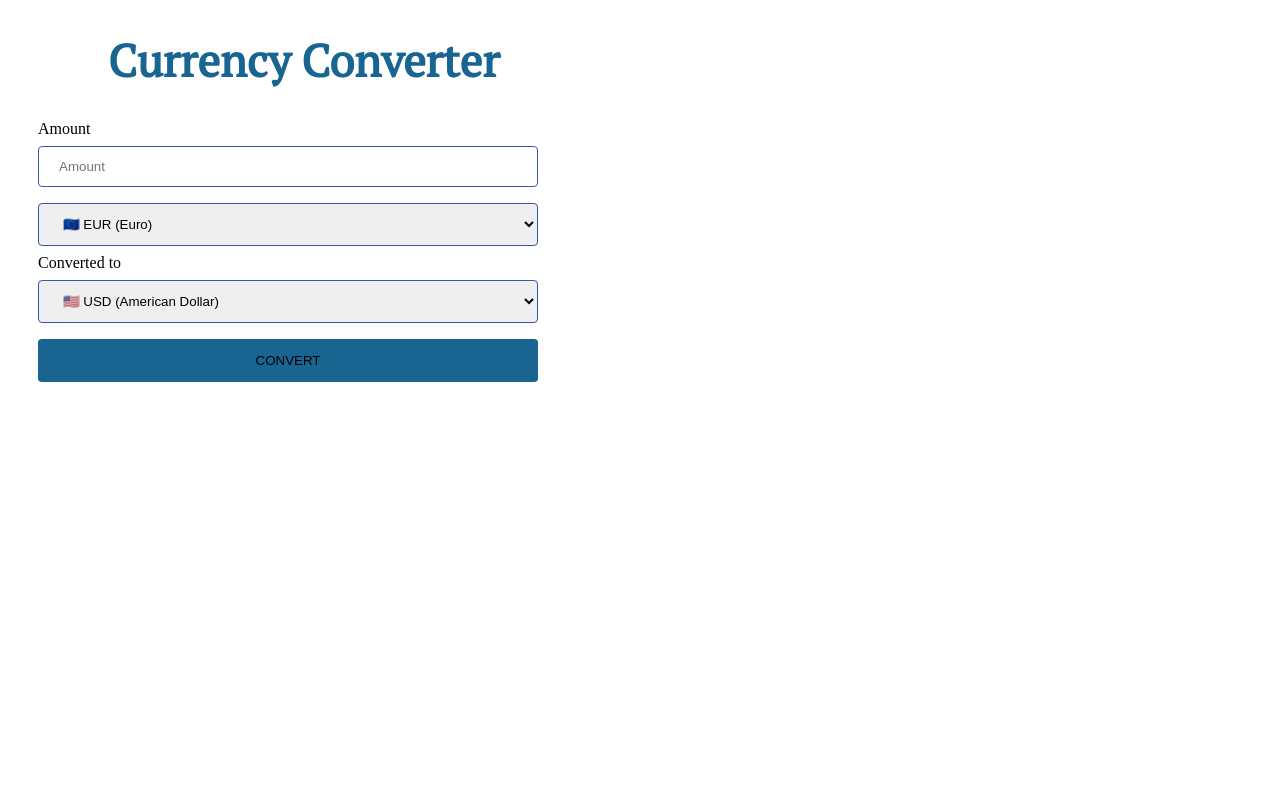
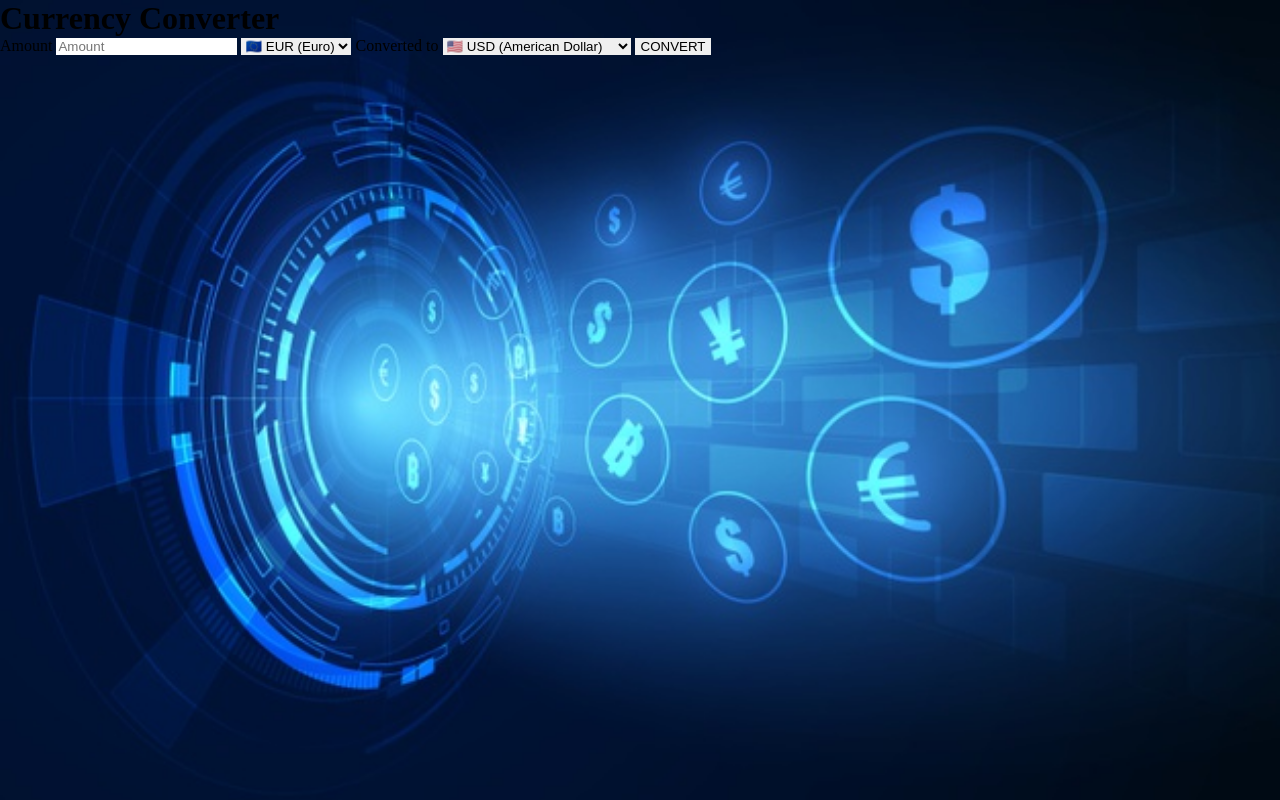
Before and after one commit to 180485/the-dream, a PHP site: page / in a window 1280 px wide. Run offline with PHP 8.4, Linux system fonts and the light colour scheme; data that the repository does not hold is empty.

Commit message:
adding background picture

```diff
--- a/index.php
+++ b/index.php
@@ -56,8 +56,7 @@
     <input type="text" id="Camount" name="amount" placeholder="Amount">
 
     <select name='cur1'>
-        <option value="EUR">🇪🇺 EUR (Euro)</option>
-        <option value="USD"> 🇺🇸 USD (American  Dollar)</option>
+        <option value="EUR">🇪🇺 EUR (Euro)</option> body
         </select>
 
     <label for="country">Converted to</label>
--- a/style.css
+++ b/style.css
@@ -1,42 +1,15 @@
-    form{
-        width: 500px;
-        height: 400px;
-    }
-	input[type=text], select {
-        width: 100%;
-        padding: 12px 20px;
-        margin: 8px 0;
-        display: inline-block;
-        border: 1px solid rgb(58, 85, 175);
-        border-radius: 4px;
-        box-sizing: border-box;
-      }
+* {
+    margin: 0;
+    border: 0;
+    box-sizing: border-box;
+  }
 
-      input[type=submit] {
-        width: 100%;
-        background-color: #196591;
-        padding: 14px 20px;
-        margin: 8px 0;
-        border: none;
-        border-radius: 4px;
-        cursor: pointer;
-      }
+  body {
+    width: 100%;
+    height: 100%;
+    background-image: url("bg.jpg");
+    background-size: cover;
+    background-repeat: no-repeat;
+    background-position: center;
 
-      input[type=submit]:hover {
-        background-color: #1d5daf;
-      }
-
-
-      h1{
-
-          margin-left:100px;
-          font-size: 45px;
-          color: #196591;
-          margin-top: 30px;
-          font-family: 'PT Serif', serif;
-
-      }
-
-      .box {
-        margin-left:30px;
-      }
+  }
```
Also changed, not shown: ._bg.jpg (added), bg.jpg (added).
